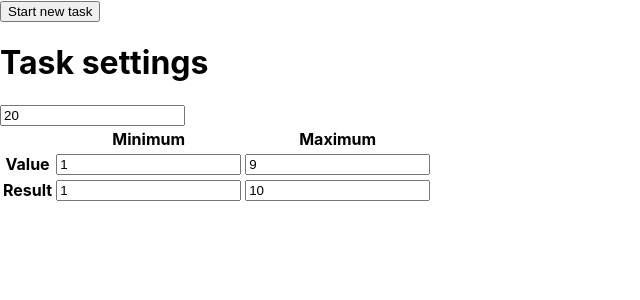
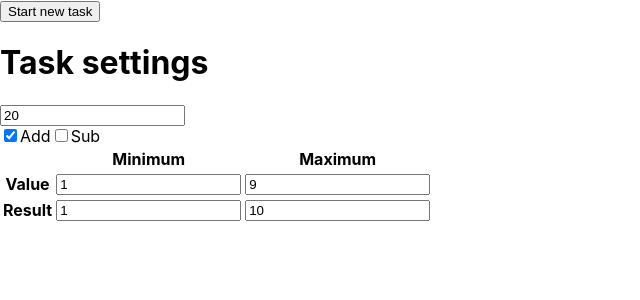
Before and after one commit to vshmakov/frontend-examples, a React (Create React App) app: page / in a window 1280 px wide. Both pictures are taken after a click on the button "Change settings". Shown: the top 300 px of the page, without its empty margins (0-640 px from the left). Built offline with nearby package versions, Linux system fonts and the light colour scheme.

Commit message:
Added operation checkbox

```diff
--- /dev/null
+++ b/src/Task/OperationSettings.tsx
@@ -0,0 +1,99 @@
+import React from "react";
+import {SettingInput} from "./SettingInput";
+import {ExampleSettings} from "../Example/ExampleSettings";
+import {Operation} from "../Example/Operation";
+import {TaskSettings} from "./TaskSettings";
+
+interface Props {
+    baseOperation: Operation.Add | Operation.Mult
+    taskSettings: TaskSettings
+    exampleSettings: ExampleSettings
+}
+
+interface State {
+    taskSettings: TaskSettings
+}
+
+export class OperationSettings extends React.Component<Props, State> {
+    public readonly state: State = {
+        taskSettings: this.props.taskSettings
+    }
+
+    public render() {
+        const exampleSettings = this.props.exampleSettings
+        const baseOperation = this.props.baseOperation
+        const operationCheckboxes = [baseOperation, baseOperation + 1]
+            .map(this.renderOperationCheckbox.bind(this))
+
+        return (
+            <div>
+                <div>
+                    {operationCheckboxes}
+                </div>
+                <table>
+                    <thead>
+                    <tr>
+                        <th></th>
+                        <th>Minimum</th>
+                        <th>Maximum</th>
+                    </tr>
+                    </thead>
+                    <tbody>
+                    <tr>
+                        <th>Value</th>
+                        <td>
+                            <SettingInput exampleSettings={exampleSettings} name='minValue'/>
+                        </td>
+                        <td>
+                            <SettingInput exampleSettings={exampleSettings} name='maxValue'/>
+                        </td>
+                    </tr>
+                    <tr>
+                        <th>Result</th>
+                        <td>
+                            <SettingInput exampleSettings={exampleSettings} name='minResult'/>
+                        </td>
+                        <td>
+                            <SettingInput exampleSettings={exampleSettings} name='maxResult'/>
+                        </td>
+                    </tr>
+                    </tbody>
+                </table>
+            </div>
+        )
+    }
+
+    private renderOperationCheckbox(operation: Operation) {
+        const operationNames = {
+            [Operation.Add]: 'Add',
+            [Operation.Sub]: 'Sub',
+            [Operation.Mult]: 'Mult',
+            [Operation.Div]: 'Div',
+        }
+
+        return (
+            <label key={operation}>
+                <input
+                    type="checkbox"
+                    checked={this.state.taskSettings.operations.includes(operation)}
+                    onChange={this.changeHandler.bind(this, operation)}/>
+                {operationNames[operation]}
+            </label>
+        )
+    }
+
+    private changeHandler(operation: Operation, event: React.ChangeEvent<HTMLInputElement>): void {
+        const taskSettings = this.state.taskSettings
+        const enabledOperations = taskSettings.operations
+            .filter((enabledOperation: Operation): boolean => enabledOperation !== operation)
+
+        if (!taskSettings.operations.includes(operation)) {
+            enabledOperations.push(operation)
+        }
+
+        taskSettings.operations = enabledOperations
+        this.setState({
+            taskSettings: taskSettings
+        })
+    }
+}
--- a/src/Task/StartNewTaskButton.tsx
+++ b/src/Task/StartNewTaskButton.tsx
@@ -1,13 +1,13 @@
 import React from "react";
 
 interface Props {
-    clickHandler: () => void
+    onClick: () => void
 }
 
 export class StartNewTaskButton extends React.Component<Props> {
     render() {
         return (
-            <button onClick={this.props.clickHandler}>Start new task</button>
+            <button onClick={this.props.onClick}>Start new task</button>
         )
     }
 }
--- a/src/Task/TaskConfig.tsx
+++ b/src/Task/TaskConfig.tsx
@@ -1,8 +1,9 @@
 import React from "react";
 import {TaskSettingsManager} from "./TaskSettingsManager";
 import {TaskSettings} from "./TaskSettings";
-import {SettingInput} from "./SettingInput";
 import {StartNewTaskButton} from "./StartNewTaskButton";
+import {OperationSettings} from "./OperationSettings";
+import {Operation} from "../Example/Operation";
 
 interface Props {
     taskSettingsManager: TaskSettingsManager
@@ -13,19 +14,18 @@ interface State {
     taskSettings: TaskSettings
 }
 
-export class TaskConfig extends React.Component<Props> {
+export class TaskConfig extends React.Component<Props, State> {
     public readonly state: State = {
         taskSettings: this.getCurrentTaskSettings()
     }
 
-    render() {
+    public render() {
         const taskSettings = this.state.taskSettings;
-        const addSettings = taskSettings.addSettings
 
         return (
             <div>
                 <div>
-                    <StartNewTaskButton clickHandler={this.clickHandler.bind(this)}/>
+                    <StartNewTaskButton onClick={this.clickHandler.bind(this)}/>
                 </div>
                 <h1>Task settings</h1>
                 <div>
@@ -34,35 +34,7 @@ export class TaskConfig extends React.Component<Props> {
                         value={taskSettings.examplesCount}
                         onChange={this.changeExamplesCountHandler.bind(this)}/>
                 </div>
-                <table>
-                    <thead>
-                    <tr>
-                        <th></th>
-                        <th>Minimum</th>
-                        <th>Maximum</th>
-                    </tr>
-                    </thead>
-                    <tbody>
-                    <tr>
-                        <th>Value</th>
-                        <td>
-                            <SettingInput exampleSettings={addSettings} name={'minValue'}/>
-                        </td>
-                        <td>
-                            <SettingInput exampleSettings={addSettings} name={'maxValue'}/>
-                        </td>
-                    </tr>
-                    <tr>
-                        <th>Result</th>
-                        <td>
-                            <SettingInput exampleSettings={addSettings} name={'minResult'}/>
-                        </td>
-                        <td>
-                            <SettingInput exampleSettings={addSettings} name={'maxResult'}/>
-                        </td>
-                    </tr>
-                    </tbody>
-                </table>
+<OperationSettings baseOperation={Operation.Add} taskSettings={taskSettings} exampleSettings={taskSettings.addSettings}/>
             </div>
         )
     }
@@ -78,7 +50,7 @@ export class TaskConfig extends React.Component<Props> {
     private getNewTaskSettings(): TaskSettings {
         const taskSettings = this.state.taskSettings
 
-        return new TaskSettings(taskSettings.examplesCount, taskSettings.addSettings)
+        return new TaskSettings(taskSettings.examplesCount, taskSettings.operations, taskSettings.addSettings)
     }
 
     private clickHandler(): void {
--- a/src/Task/TaskResult.tsx
+++ b/src/Task/TaskResult.tsx
@@ -16,7 +16,7 @@ export class TaskResult extends React.Component<Props> {
         return (
             <div>
                 <div>
-                    <StartNewTaskButton clickHandler={this.props.startNewTask}/>
+                    <StartNewTaskButton onClick={this.props.startNewTask}/>
                 </div>
                 <h1>Task result</h1>
                 <ul>
--- a/src/Task/TaskSettings.ts
+++ b/src/Task/TaskSettings.ts
@@ -1,8 +1,10 @@
 import {ExampleSettings} from "../Example/ExampleSettings";
+import {Operation} from "../Example/Operation";
 
 export class TaskSettings {
     public constructor(
         public examplesCount: number,
+        public operations: Operation[],
         public readonly addSettings: ExampleSettings
     ) {
     }
--- a/src/Task/TaskSettingsManager.ts
+++ b/src/Task/TaskSettingsManager.ts
@@ -1,6 +1,7 @@
 import {ExampleSettings} from "../Example/ExampleSettings";
 import {TaskSettings} from "./TaskSettings";
 import {getValueBetween, getValueLessThan} from "../Example/NumberManipulator";
+import {Operation} from "../Example/Operation";
 
 export class TaskSettingsManager {
     private readonly storageKey = 'task-settings';
@@ -10,7 +11,11 @@ export class TaskSettingsManager {
 
         if (null === item) {
             const exampleSettings = new ExampleSettings(1, 9, 1, 10)
-            const defaultTaskSettings = new TaskSettings(20, exampleSettings)
+            const defaultTaskSettings = new TaskSettings(
+                20,
+                [Operation.Add],
+                exampleSettings
+            )
 
             return defaultTaskSettings
         }
@@ -30,6 +35,10 @@ export class TaskSettingsManager {
             taskSettings.examplesCount = 1
         }
 
+        if (0===taskSettings.operations.length){
+            taskSettings.operations.push(Operation.Add)
+        }
+
         const addSettings = taskSettings.addSettings
 
         addSettings.minValue = getValueLessThan(addSettings.minValue, addSettings.maxValue)
```
